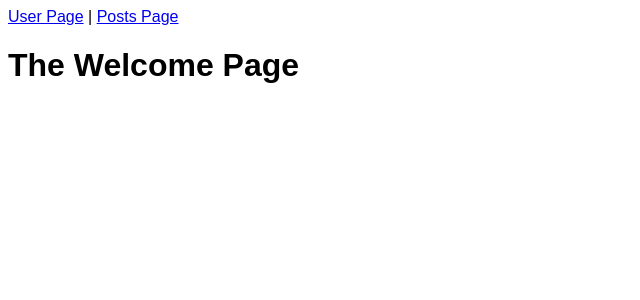
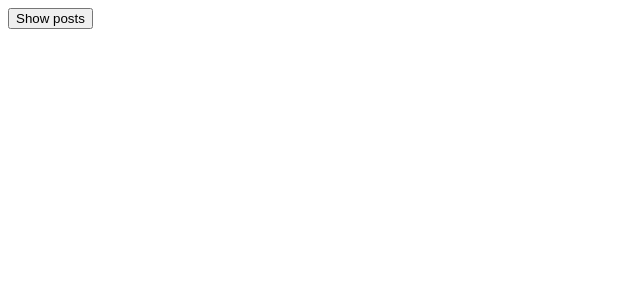
Before and after one commit to akshpnwr/Lazy-loading-with-react-suspense, a React (Create React App) app: page / in a window 1280 px wide. Shown: the top 300 px of the page, without its empty margins (0-640 px from the left). Built offline with nearby package versions, Linux system fonts and the light colour scheme.

Commit message:
Implementing without react-router-dom

```diff
--- a/src/App.js
+++ b/src/App.js
@@ -1,5 +1,5 @@
-import React, { Component, Suspense } from "react";
-import { BrowserRouter, Route, NavLink } from "react-router-dom";
+import React, { Component, Fragment, Suspense } from "react";
+// import { BrowserRouter, Route, NavLink } from "react-router-dom";
 
 // import Posts from './containers/Posts';
 import User from "./containers/User";
@@ -8,26 +8,47 @@ import Welcome from "./containers/Welcome";
 const Posts = React.lazy(() => import("./containers/Posts"));
 
 class App extends Component {
+  state = {
+    showPosts: false,
+  };
+
+  showHandler = () => {
+    this.setState((prevState) => {
+      console.log(prevState);
+      return {
+        showPosts: !prevState.showPosts,
+      };
+    });
+  };
+
   render() {
     return (
-      <BrowserRouter>
-        <React.Fragment>
-          <nav>
-            <NavLink to="/user">User Page</NavLink> |&nbsp;
-            <NavLink to="/posts">Posts Page</NavLink>
-          </nav>
-          <Route path="/" component={Welcome} exact />
-          <Route path="/user" component={User} />
-          <Route
-            path="/posts"
-            render={() => (
-              <Suspense fallback={<h1>Loading...</h1>}>
-                <Posts />
-              </Suspense>
-            )}
-          />
-        </React.Fragment>
-      </BrowserRouter>
+      <Fragment>
+        <button onClick={this.showHandler}>Show posts</button>
+        {this.state.showPosts ? (
+          <Suspense fallback={<h1>Loading...</h1>}>
+            <Posts />
+          </Suspense>
+        ) : null}
+      </Fragment>
+      // <BrowserRouter>
+      //   <React.Fragment>
+      //     <nav>
+      //       <NavLink to="/user">User Page</NavLink> |&nbsp;
+      //       <NavLink to="/posts">Posts Page</NavLink>
+      //     </nav>
+      //     <Route path="/" component={Welcome} exact />
+      //     <Route path="/user" component={User} />
+      //     <Route
+      //       path="/posts"
+      //       render={() => (
+      //         <Suspense fallback={<h1>Loading...</h1>}>
+      //           <Posts />
+      //         </Suspense>
+      //       )}
+      //     />
+      //   </React.Fragment>
+      // </BrowserRouter>
     );
   }
 }
```
